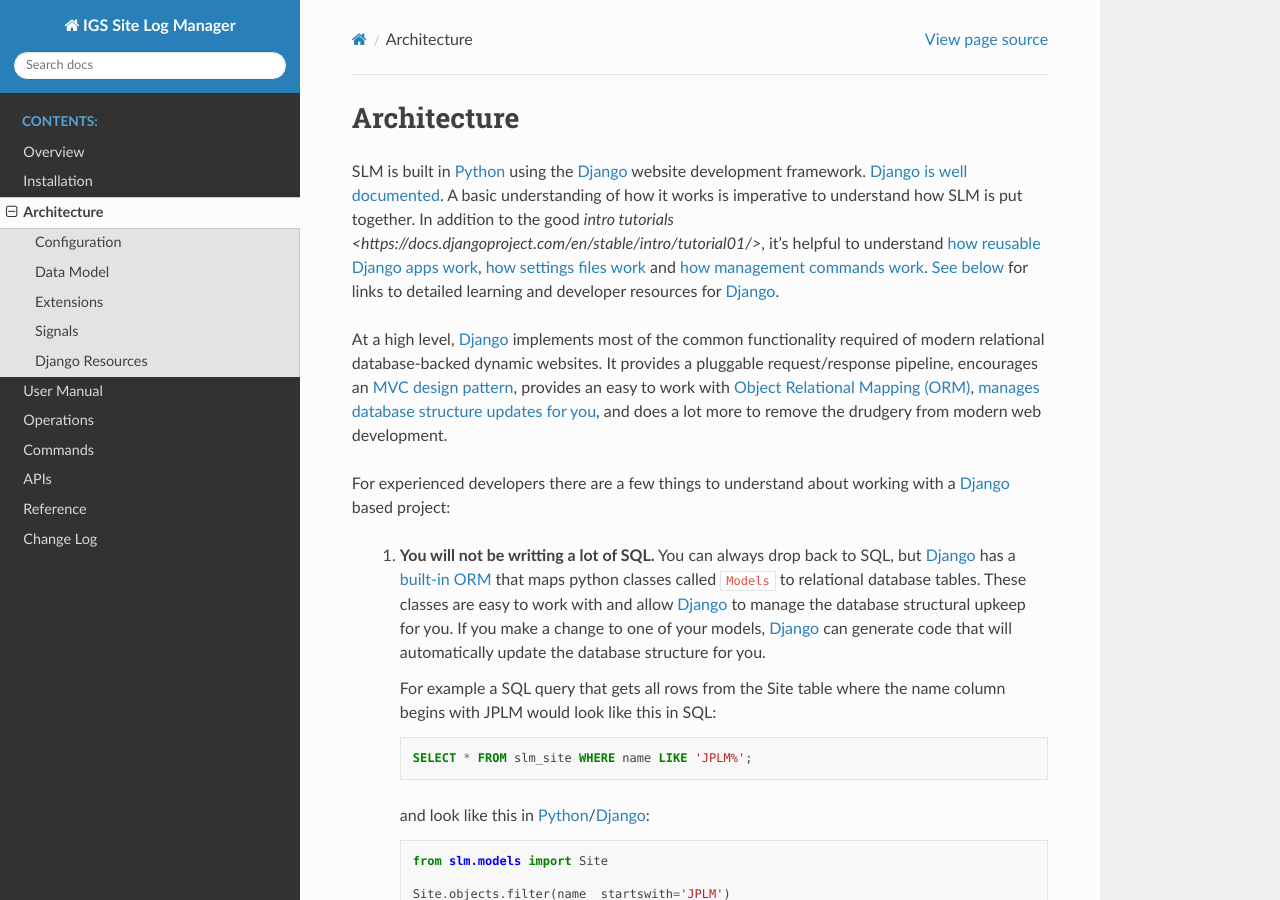
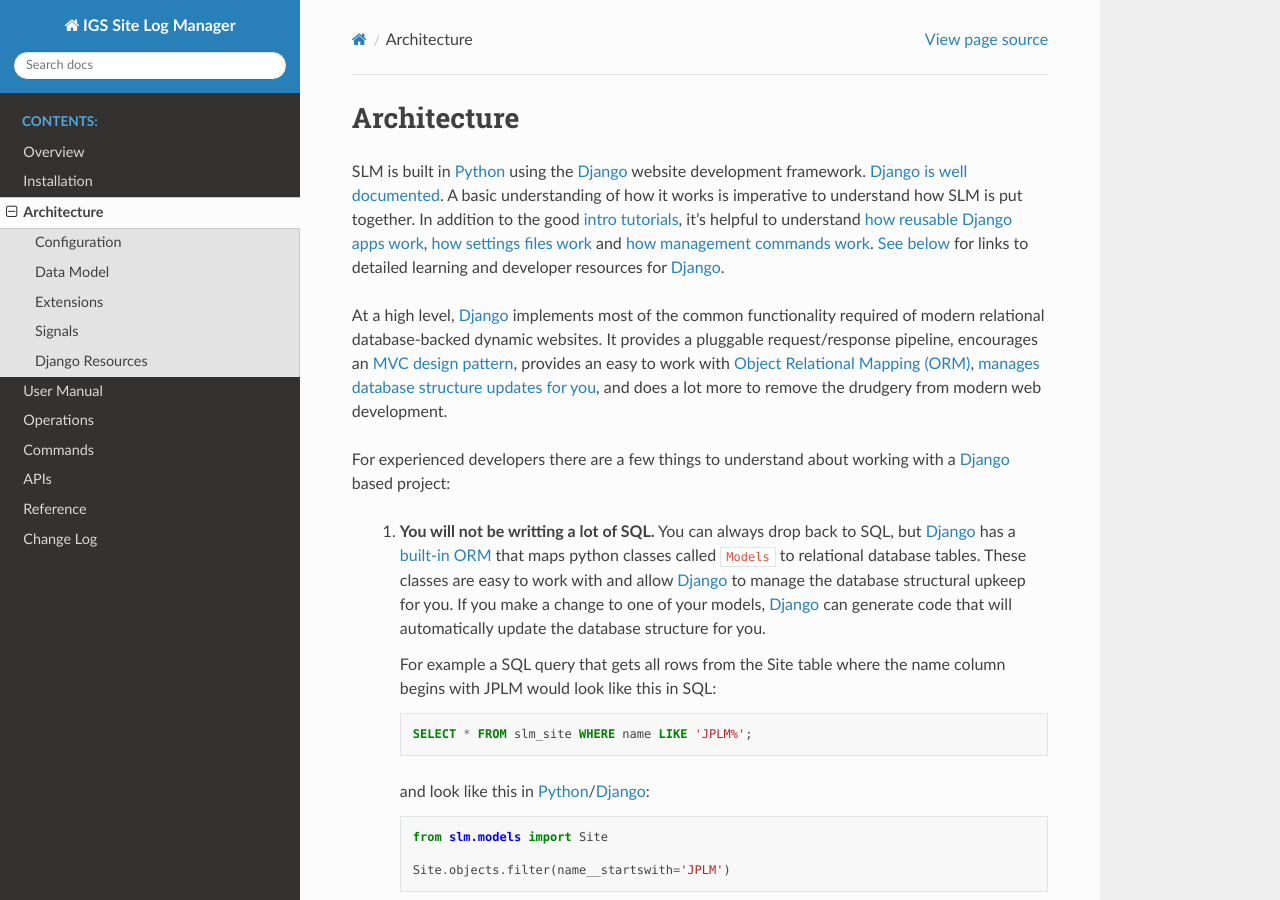
Before and after one commit to International-GNSS-Service/SLM, a Sphinx documentation site: the page built from doc/source/architecture/index.rst, in a window 1280 px wide and 900 px high. Built offline with Sphinx 7.4.7 and the Read the Docs theme 2.0.0, drawn with Linux system fonts in a browser that asks for light colours.

Commit message:
fix link #89

```diff
--- a/doc/source/architecture/index.rst
+++ b/doc/source/architecture/index.rst
@@ -19,7 +19,7 @@
 SLM is built in Python_ using the Django_ website development framework.
 `Django is well documented <https://docs.djangoproject.com/>`_. A basic understanding of how it
 works is imperative to understand how SLM is put together. In addition to the good
-`intro tutorials <https://docs.djangoproject.com/en/stable/intro/tutorial01/>`, it's helpful to
+`intro tutorials <https://docs.djangoproject.com/en/stable/intro/tutorial01/>`_, it's helpful to
 understand `how reusable Django apps work <https://docs.djangoproject.com/en/stable/intro/reusable-apps/>`_,
 `how settings files work <https://docs.djangoproject.com/en/stable/topics/settings/>`_ and
 `how management commands work <https://docs.djangoproject.com/en/stable/howto/custom-management-commands/>`_.
```
